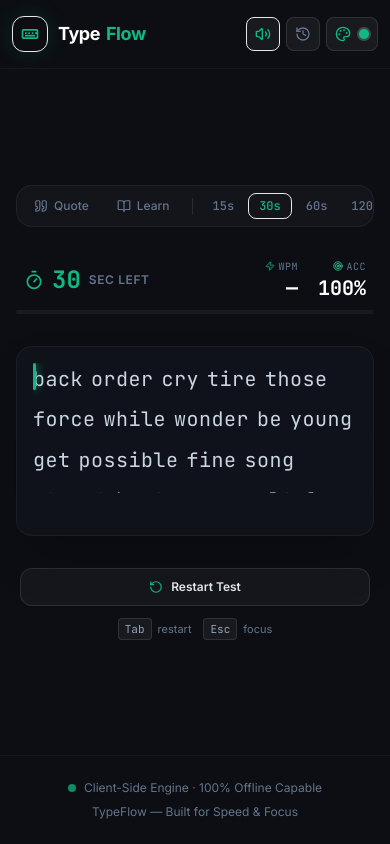
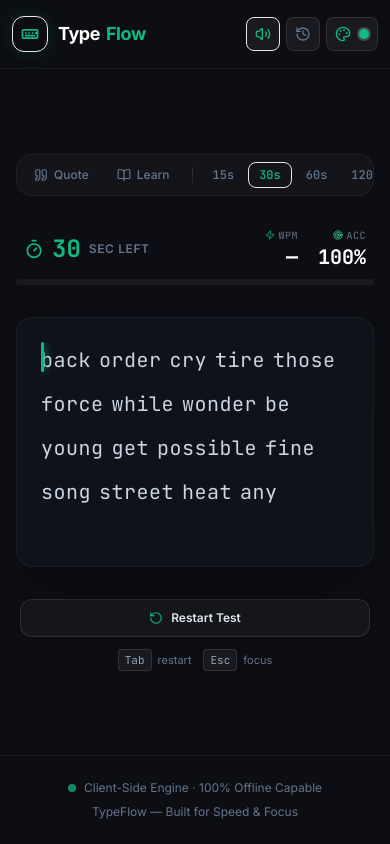
Before and after one commit to Santhosh939s/TypeFlow, a React (Vite) app: page / in a window 390 px wide. Built offline with nearby package versions, Linux system fonts and the light colour scheme.

Commit message:
feat: expand text window size and make time progress bar continuously increasing

```diff
--- a/src/App.tsx
+++ b/src/App.tsx
@@ -69,6 +69,7 @@
     typedWords,
     status,
     timeLeft,
+    elapsedTime,
     liveMetrics,
     handleKeyDown,
     handleMobileInput,
@@ -189,6 +190,7 @@
               currentWordIndex={currentWordIndex}
               totalWords={words.length}
               status={status}
+              elapsedTime={elapsedTime}
             />
 
             {/* Interactive Concept Card (Learn Mode) */}
--- a/src/components/InteractiveDsaCard.tsx
+++ b/src/components/InteractiveDsaCard.tsx
@@ -21,7 +21,7 @@
       : 'bg-rose-500/10 text-rose-400 border-rose-500/30';
 
   return (
-    <div className="w-full max-w-4xl mx-auto mb-4 p-4 sm:p-5 rounded-2xl bg-[#131824]/90 border border-theme-main/30 shadow-xl backdrop-blur-md animate-in fade-in zoom-in-95 duration-200">
+    <div className="w-full max-w-5xl mx-auto mb-4 p-4 sm:p-5 rounded-2xl bg-[#131824]/90 border border-theme-main/30 shadow-xl backdrop-blur-md animate-in fade-in zoom-in-95 duration-200">
       <div className="flex flex-col sm:flex-row sm:items-center justify-between gap-3 pb-3 border-b border-white/5">
         {/* Title & Metadata */}
         <div className="flex items-center gap-2.5">
--- a/src/components/InteractiveLearningCard.tsx
+++ b/src/components/InteractiveLearningCard.tsx
@@ -12,7 +12,7 @@
   onNext,
 }) => {
   return (
-    <div className="w-full max-w-4xl mx-auto mb-4 p-4 sm:p-5 rounded-2xl bg-[#131824]/90 border border-theme-main/30 shadow-xl backdrop-blur-md animate-in fade-in zoom-in-95 duration-200">
+    <div className="w-full max-w-5xl mx-auto mb-4 p-4 sm:p-5 rounded-2xl bg-[#131824]/90 border border-theme-main/30 shadow-xl backdrop-blur-md animate-in fade-in zoom-in-95 duration-200">
       <div className="flex flex-col sm:flex-row sm:items-center justify-between gap-3 pb-3 border-b border-white/5">
         {/* Term & Category */}
         <div className="flex items-center gap-2.5">
--- a/src/components/LiveStatsBar.tsx
+++ b/src/components/LiveStatsBar.tsx
@@ -10,6 +10,7 @@
   currentWordIndex: number;
   totalWords: number;
   status: 'idle' | 'running' | 'completed';
+  elapsedTime?: number;
 }
 
 export const LiveStatsBar: React.FC<LiveStatsBarProps> = ({
@@ -20,21 +21,63 @@
   currentWordIndex,
   totalWords,
   status,
+  elapsedTime = 0,
 }) => {
   const isRunning = status === 'running';
+  const barRef = React.useRef<HTMLDivElement>(null);
 
-  // Calculate progress %
-  let progress = 0;
-  if (mode === 'time') {
-    progress = Math.min(100, Math.max(0, ((totalDuration - timeLeft) / totalDuration) * 100));
-  } else {
-    progress = Math.min(100, Math.max(0, (currentWordIndex / Math.max(1, totalWords)) * 100));
-  }
+  // Smooth continuous progress bar animation
+  React.useEffect(() => {
+    if (!barRef.current) return;
+
+    if (mode !== 'time') {
+      const wordProgress = Math.min(100, Math.max(0, (currentWordIndex / Math.max(1, totalWords)) * 100));
+      barRef.current.style.transition = 'width 200ms ease-out';
+      barRef.current.style.width = `${wordProgress}%`;
+      return;
+    }
+
+    if (status === 'idle') {
+      barRef.current.style.transition = 'none';
+      barRef.current.style.width = '0%';
+      return;
+    }
+
+    if (status === 'completed') {
+      barRef.current.style.transition = 'width 150ms ease-out';
+      barRef.current.style.width = '100%';
+      return;
+    }
+
+    if (status === 'running') {
+      barRef.current.style.transition = 'none';
+
+      let animId: number;
+      const startTimestamp = performance.now() - (elapsedTime * 1000);
+
+      const frame = () => {
+        const now = performance.now();
+        const currentElapsed = (now - startTimestamp) / 1000;
+        const pct = Math.min(100, Math.max(0, (currentElapsed / Math.max(1, totalDuration)) * 100));
+
+        if (barRef.current) {
+          barRef.current.style.width = `${pct}%`;
+        }
+
+        if (pct < 100) {
+          animId = requestAnimationFrame(frame);
+        }
+      };
+
+      animId = requestAnimationFrame(frame);
+      return () => cancelAnimationFrame(animId);
+    }
+  }, [mode, status, totalDuration, currentWordIndex, totalWords]);
 
   const unitLabel = mode === 'code' ? 'tokens' : 'words';
 
   return (
-    <div className="w-full max-w-4xl mx-auto mb-6">
+    <div className="w-full max-w-5xl mx-auto mb-6">
       {/* Top metrics badges */}
       <div className="flex items-center justify-between px-2 mb-2">
         {/* Left: Primary Live Metric (Time or Word Progress) */}
@@ -93,11 +136,12 @@
         </div>
       </div>
 
-      {/* Sleek Progress Bar */}
-      <div className="w-full h-1 bg-white/5 rounded-full overflow-hidden">
+      {/* Sleek Continuously Increasing Progress Bar */}
+      <div className="w-full h-1.5 bg-white/5 rounded-full overflow-hidden">
         <div
-          className="h-full bg-theme-main transition-all duration-300 shadow-[0_0_12px_var(--color-main)]"
-          style={{ width: `${progress}%` }}
+          ref={barRef}
+          className="h-full bg-gradient-to-r from-theme-main/80 to-theme-main shadow-[0_0_12px_var(--color-main)] rounded-full"
+          style={{ width: '0%' }}
         />
       </div>
     </div>
--- a/src/components/ModeSelector.tsx
+++ b/src/components/ModeSelector.tsx
@@ -33,7 +33,7 @@
   const isCodeActive = settings.mode === 'code' || settings.mode === 'dsa';
 
   return (
-    <div className={`w-full max-w-4xl mx-auto flex items-center justify-center transition-opacity duration-300 ${disabled ? 'opacity-40 pointer-events-none' : 'opacity-100'}`}>
+    <div className={`w-full max-w-5xl mx-auto flex items-center justify-center transition-opacity duration-300 ${disabled ? 'opacity-40 pointer-events-none' : 'opacity-100'}`}>
       <div className="flex items-center justify-center gap-1.5 p-1.5 rounded-2xl bg-white/[0.03] border border-white/5 shadow-inner flex-nowrap overflow-x-auto max-w-full">
         {/* Modes */}
         <div className="flex items-center gap-1 flex-shrink-0">
--- a/src/components/ShortcutsBar.tsx
+++ b/src/components/ShortcutsBar.tsx
@@ -13,7 +13,7 @@
   }, []);
 
   return (
-    <div className="w-full max-w-4xl mx-auto mt-4 sm:mt-6 flex flex-col sm:flex-row items-center justify-between gap-3 text-xs text-theme-sub px-1">
+    <div className="w-full max-w-5xl mx-auto mt-4 sm:mt-6 flex flex-col sm:flex-row items-center justify-between gap-3 text-xs text-theme-sub px-1">
       {/* Quick restart icon button */}
       <button
         onClick={onRestart}
--- a/src/components/TypingArea.tsx
+++ b/src/components/TypingArea.tsx
@@ -101,9 +101,9 @@
       const wordTop = wordEl.offsetTop;
       const containerHeight = scrollContainer.clientHeight;
 
-      if (wordTop > containerHeight * 0.45) {
+      if (wordTop > containerHeight * 0.5) {
         scrollContainer.scrollTo({
-          top: wordTop - 40,
+          top: wordTop - 50,
           behavior: 'smooth',
         });
       } else if (wordTop === 0) {
@@ -116,7 +116,7 @@
     <div
       ref={containerRef}
       onClick={handleContainerClick}
-      className="relative w-full max-w-4xl mx-auto min-h-[190px] sm:min-h-[220px] p-4 sm:p-8 rounded-2xl sm:rounded-3xl bg-[#11141c]/80 border border-white/5 shadow-2xl backdrop-blur-md cursor-text select-none overflow-hidden transition-all duration-300 hover:border-white/10"
+      className="relative w-full max-w-5xl mx-auto min-h-[250px] sm:min-h-[290px] md:min-h-[310px] p-6 sm:p-10 md:p-12 rounded-2xl sm:rounded-3xl bg-[#11141c]/80 border border-white/5 shadow-2xl backdrop-blur-md cursor-text select-none overflow-hidden transition-all duration-300 hover:border-white/10"
     >
       {/* Invisible accessible input supporting physical & virtual touch keyboards */}
       <input
@@ -154,8 +154,10 @@
       <div
         ref={wordsContainerRef}
         className={`relative ${
-          isCodeMode ? 'h-[160px] sm:h-[190px] text-lg sm:text-xl md:text-2xl' : 'h-[130px] sm:h-[160px] text-xl sm:text-2xl md:text-3xl'
-        } overflow-y-hidden overflow-x-hidden font-mono leading-relaxed tracking-wide transition-all`}
+          isCodeMode
+            ? 'h-[220px] sm:h-[260px] md:h-[280px] text-lg sm:text-xl md:text-2xl'
+            : 'h-[180px] sm:h-[220px] md:h-[240px] text-xl sm:text-2xl md:text-3xl'
+        } overflow-y-hidden overflow-x-hidden font-mono leading-[1.8] sm:leading-[1.85] tracking-wide transition-all`}
       >
         {/* Animated Smooth Caret */}
         {isFocused && status !== 'completed' && (
```
